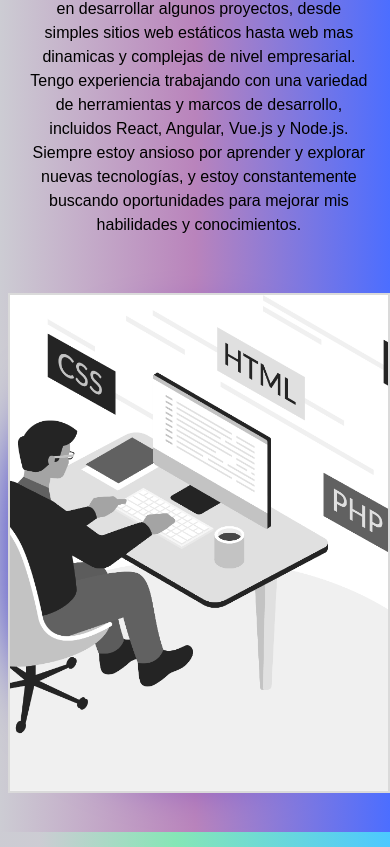
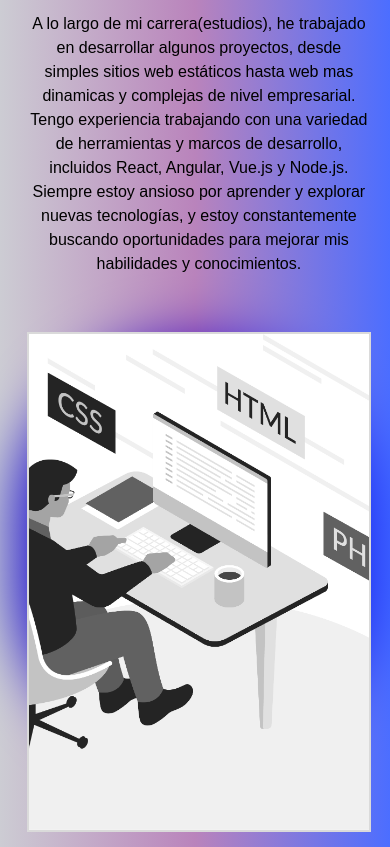
Before and after one commit to SBrian09/Front-End-Portfolio, a Next.js app: page / in a window 390 px wide. Shown: the part 1150-1997 px from the top of the page. Built offline with nearby package versions, Linux system fonts and the light colour scheme.

Commit message:
new commit

```diff
--- a/src/styles/globals.css
+++ b/src/styles/globals.css
@@ -482,11 +482,11 @@ hr {
   .color-blue{
     width: 90%;
     height: 50%;
-    margin-left: 10px;
+    left: 20px;
     top:1490px;
   }
   .about-container{
-    padding-top: 0;
+    padding-top: 10%;
     width: 100vw !important;
   }
   .about-text p {
@@ -494,6 +494,10 @@ hr {
   }
   .about-img .profile-img{
     margin-top: 40px;
+
+  }
+  .profile-img{
+    width: 90% !important;
   }
 }
 
```
